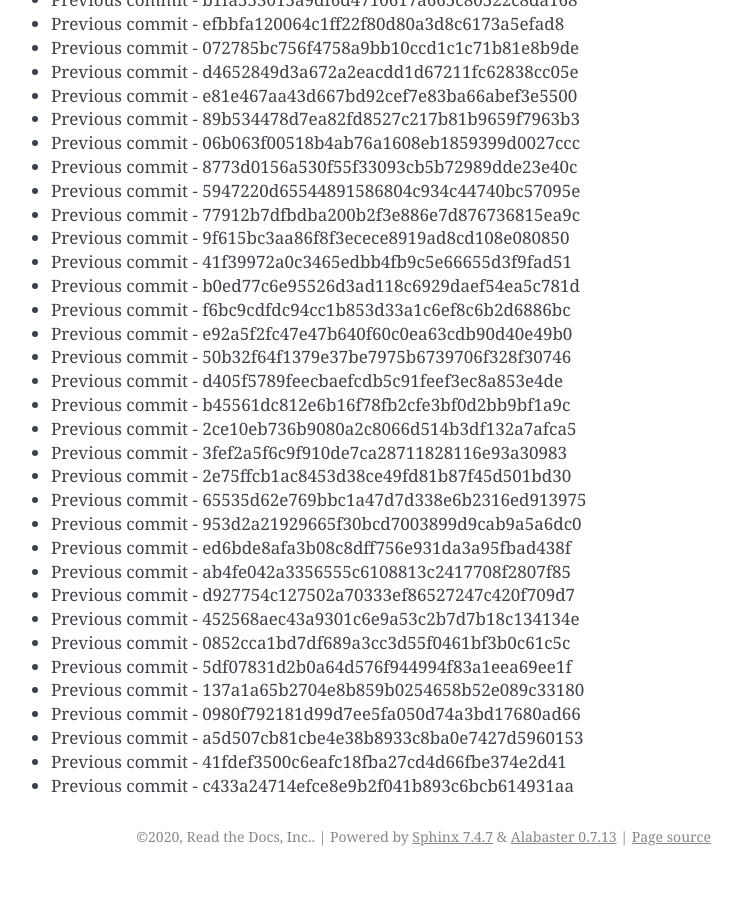
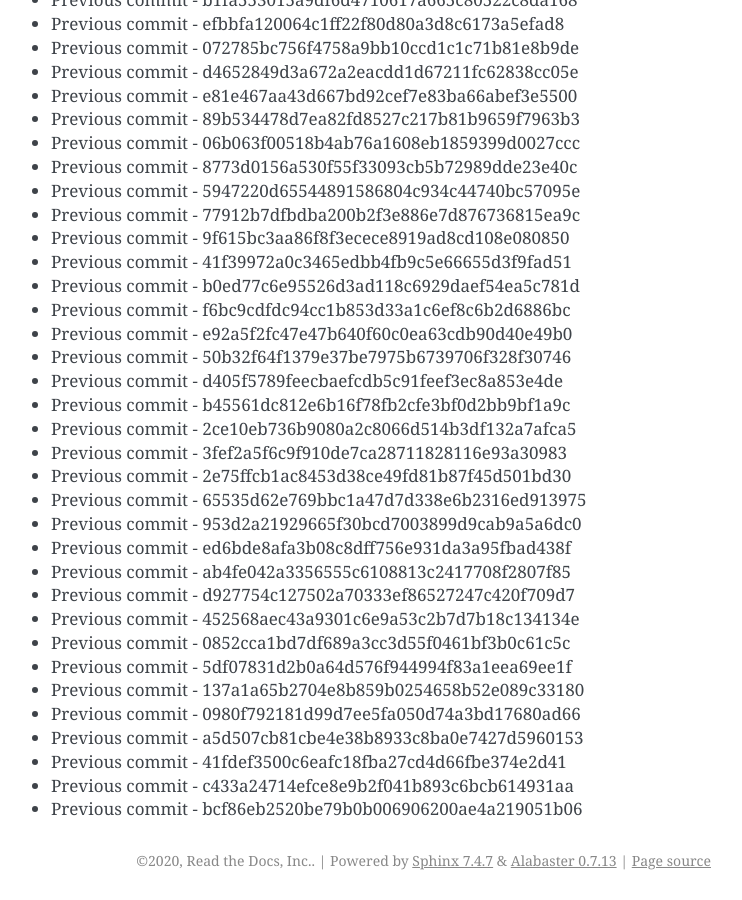
Before and after one commit to readthedocs/rtd-git-stresstest, a Sphinx documentation site: the page built from docs/updates.rst, in a window 1280 px wide and 900 px high, scrolled down 21644 px. Shown: the whole window, without its empty margins (399-1141 px from the left). Built offline with Sphinx 7.4.7, drawn with Linux system fonts in a browser that asks for light colours; before the commit the page ends 22520 px from its top, so only the background shows below that.

Commit message:
Generating commit from previous: bcf86eb2520be79b0b006906200ae4a219051b06

```diff
--- a/docs/updates.rst
+++ b/docs/updates.rst
@@ -941,3 +941,4 @@ It can be tested for any performance characteristics.
 * Previous commit - a5d507cb81cbe4e38b8933c8ba0e7427d5960153
 * Previous commit - 41fdef3500c6eafc18fba27cd4d66fbe374e2d41
 * Previous commit - c433a24714efce8e9b2f041b893c6bcb614931aa
+* Previous commit - bcf86eb2520be79b0b006906200ae4a219051b06
```
